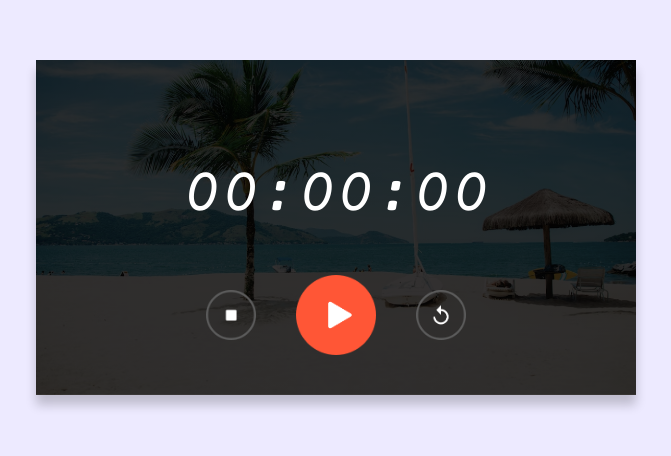
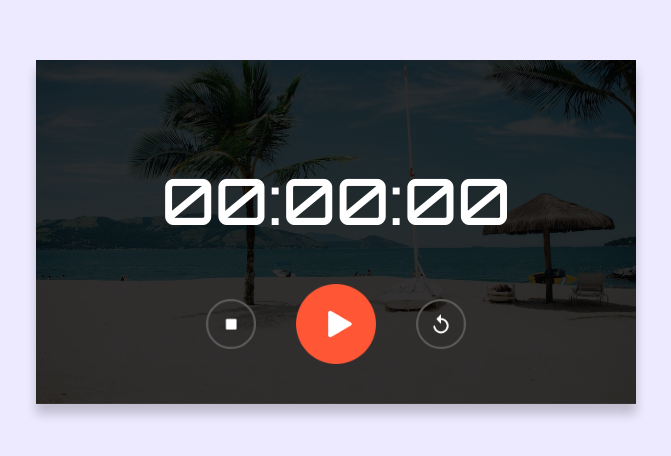
Before and after one commit to BrianPizz/stopwatch, a plain HTML site: page index.html in a window 1280 px wide. Shown: the part 140-596 px from the top of the page, without its empty margins (304-975 px from the left). Drawn offline with nearby package versions, Linux system fonts and the light colour scheme.

Commit message:
updated css

```diff
--- a/style.css
+++ b/style.css
@@ -1,7 +1,7 @@
-@import url('https://fonts.googleapis.com/css2?family=Courier+Prime:ital@1&display=swap');
+@import url('https://fonts.googleapis.com/css2?family=Courier+Prime:ital@1&family=Orbitron:wght@500&display=swap');
 body {
     background-color: #edeaff;
-    font-family: 'Courier Prime', monospace;
+    font-family: 'Orbitron', sans-serif;
 }
 .stopwatch{
     width: 90%;
```
Also changed, not shown: index.html (line endings or trailing spaces).
